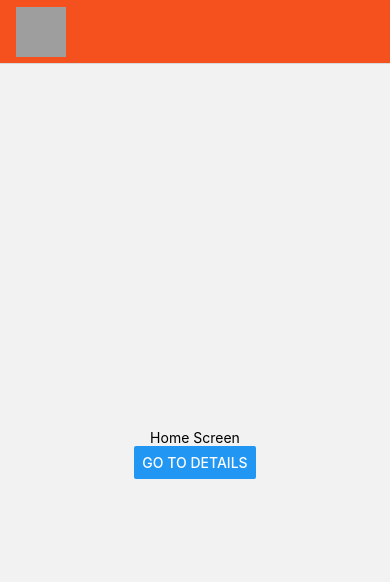
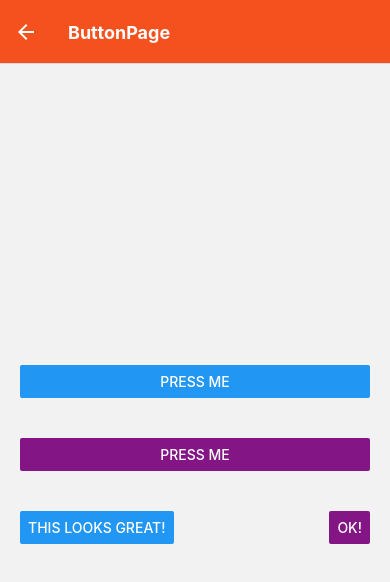
Before and after one commit to AndrewHepworth/TapPop, a React Native app: screen /ButtonPage in a window 390 px wide. Shown: the top 582 px of the page. Built offline with nearby package versions, Linux system fonts and the light colour scheme; grey boxes are pictures that could not be loaded.

Commit message:
Added animations and button class extension

```diff
--- a/App.tsx
+++ b/App.tsx
@@ -6,16 +6,39 @@ import {createNativeStackNavigator} from '@react-navigation/native-stack';
 import HelloWorld from './helloworld';
 import LogoTitle from './logotitle';
 
+import ButtonPage from './buttonpage';
+import Animations from './animations';
+
 function HomeScreen({navigation}) {
   return (
-    <View style={{flex: 1, alignItems: 'center', justifyContent: 'center'}}>
+    <View
+      style={{
+        margin: 5,
+        flex: 1,
+        alignItems: 'center',
+        justifyContent: 'center',
+      }}>
       <Text>Home Screen</Text>
+      <View style={{margin: 5}}>
+        <Button
+          title="Go to Details"
+          onPress={() =>
+            navigation.navigate('HelloWorld', {name: 'Andrew', age: 27})
+          }
+        />
+      </View>
+
       <Button
-        title="Go to Details"
-        onPress={() =>
-          navigation.navigate('HelloWorld', {name: 'Andrew', age: 27})
-        }
+        title="Go to buttons"
+        onPress={() => navigation.navigate('ButtonPage')}
       />
+
+      <View style={{margin: 5}}>
+        <Button
+          title="Animations"
+          onPress={() => navigation.navigate('Animations')}
+        />
+      </View>
     </View>
   );
 }
@@ -48,6 +71,8 @@ function App() {
             title: route.params.name,
           })}
         />
+        <Stack.Screen name="ButtonPage" component={ButtonPage} />
+        <Stack.Screen name="Animations" component={Animations} />
       </Stack.Navigator>
     </NavigationContainer>
   );
--- /dev/null
+++ b/animations.tsx
@@ -0,0 +1,48 @@
+import React, {useRef, useEffect} from 'react';
+import {Animated, Text, View} from 'react-native';
+import type {PropsWithChildren} from 'react';
+import type {ViewStyle} from 'react-native';
+
+type FadeInViewProps = PropsWithChildren<{style: ViewStyle}>;
+
+const FadeInView: React.FC<FadeInViewProps> = props => {
+  const fadeAnim = useRef(new Animated.Value(0)).current;
+
+  useEffect(() => {
+    Animated.timing(fadeAnim, {
+      toValue: 1,
+      duration: 10000,
+      useNativeDriver: true,
+    }).start();
+  }, [fadeAnim]);
+
+  return (
+    <Animated.View style={{...props.style, opacity: fadeAnim}}>
+      {props.children}
+    </Animated.View>
+  );
+};
+
+const Animations = props => {
+  return (
+    <View
+      style={{
+        flex: 1,
+        alignItems: 'center',
+        justifyContent: 'center',
+      }}>
+      <FadeInView
+        style={{
+          width: 250,
+          height: 50,
+          backgroundColor: 'powderblue',
+        }}>
+        <Text style={{fontSize: 28, textAlign: 'center', margin: 10}}>
+          Fading in
+        </Text>
+      </FadeInView>
+    </View>
+  );
+};
+
+export default Animations;
--- /dev/null
+++ b/buttonpage.tsx
@@ -0,0 +1,45 @@
+import * as React from 'react';
+import {Alert, Button, View, StyleSheet} from 'react-native';
+import {NavigationContainer} from '@react-navigation/native';
+
+export default class ButtonPage extends React.Component {
+  _onPressButton() {
+    Alert.alert('You tapped the button');
+  }
+
+  render(): React.ReactNode {
+    return (
+      <View style={styles.container}>
+        <View style={styles.buttonContainer}>
+          <Button onPress={this._onPressButton} title="Press Me" />
+        </View>
+        <View style={styles.buttonContainer}>
+          <Button
+            onPress={this._onPressButton}
+            title="Press Me"
+            color="#841584"
+          />
+        </View>
+        <View style={styles.alternativeLayoutButtonContainer}>
+          <Button onPress={this._onPressButton} title="This looks great!" />
+          <Button onPress={this._onPressButton} title="OK!" color="#841584" />
+        </View>
+      </View>
+    );
+  }
+}
+
+const styles = StyleSheet.create({
+  container: {
+    flex: 1,
+    justifyContent: 'center',
+  },
+  buttonContainer: {
+    margin: 20,
+  },
+  alternativeLayoutButtonContainer: {
+    margin: 20,
+    flexDirection: 'row',
+    justifyContent: 'space-between',
+  },
+});
```
